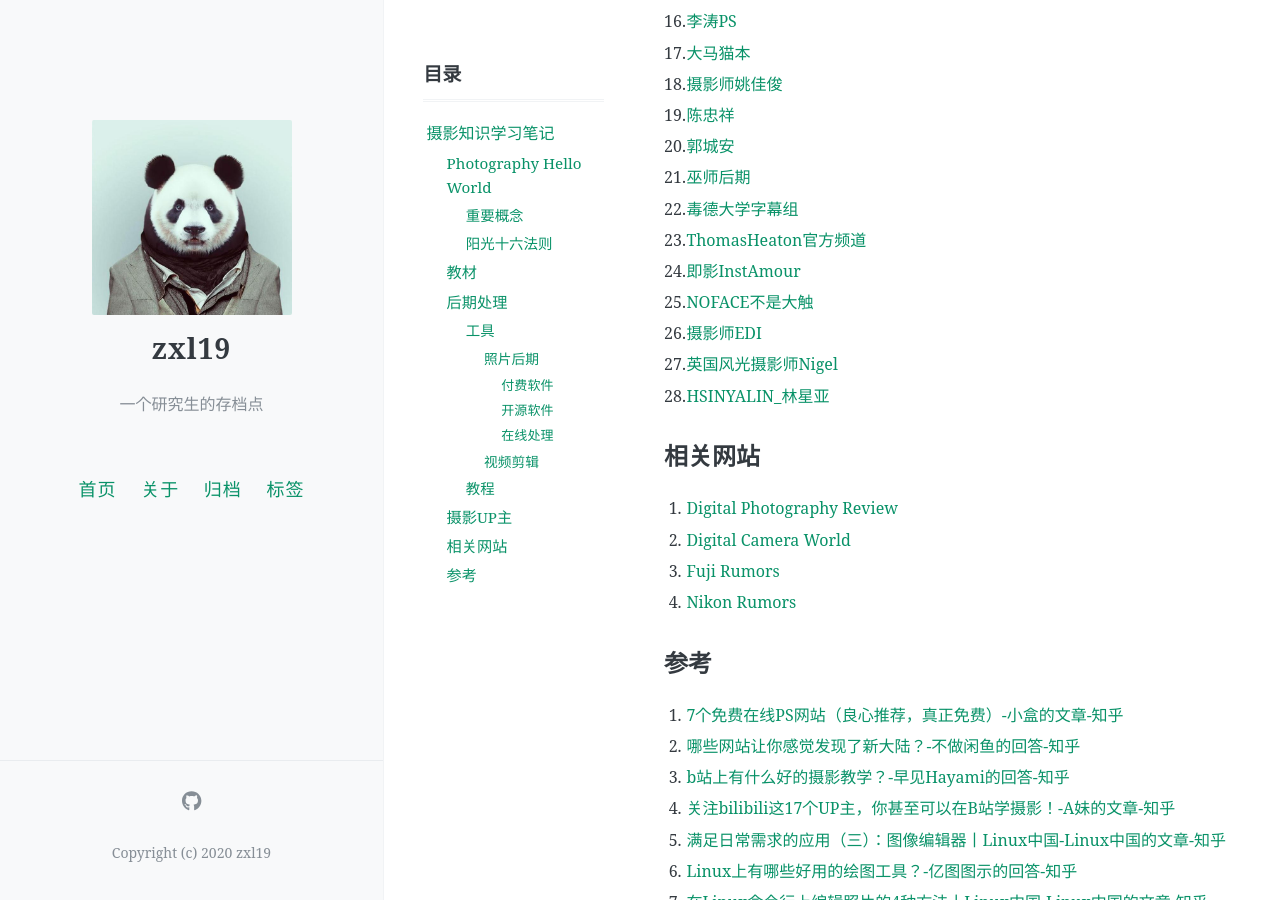
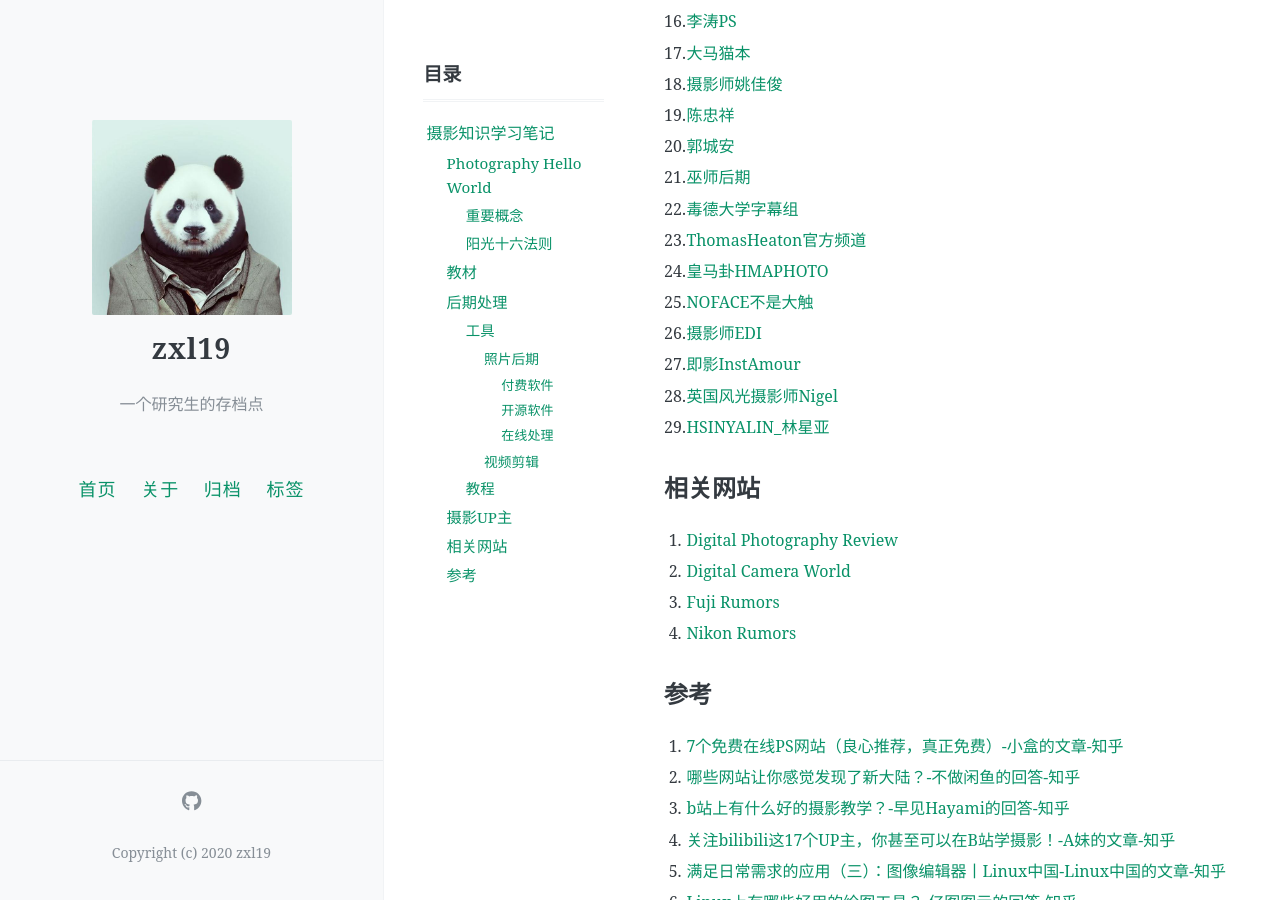
Before and after one commit to zxl19/zxl19.github.io, a Jekyll site: the page built from _posts/2021-08-03-photography-note.md, in a window 1280 px wide and 900 px high, scrolled down 3045 px. Built offline with Jekyll 4.4.1, drawn with Linux system fonts in a browser that asks for light colours; comment, search, counter and statistics services are not loaded.

Commit message:
Update 2021-08-03-photography-note.md

```diff
--- a/_posts/2021-08-03-photography-note.md
+++ b/_posts/2021-08-03-photography-note.md
@@ -126,11 +126,12 @@ pinned: false
 21. [巫师后期](https://space.bilibili.com/105686205)
 22. [毒德大学字幕组](https://space.bilibili.com/8990248)
 23. [ThomasHeaton官方频道](https://space.bilibili.com/1006125507)
-24. [即影InstAmour](https://space.bilibili.com/14118905)
+24. [皇马卦HMAPHOTO](https://space.bilibili.com/16198806)
 25. [NOFACE不是大触](https://space.bilibili.com/4012943)
 26. [摄影师EDI](https://space.bilibili.com/84480709)
-27. [英国风光摄影师Nigel](https://space.bilibili.com/1549051576)
-28. [HSINYALIN_林星亚](https://space.bilibili.com/7695611)
+27. [即影InstAmour](https://space.bilibili.com/14118905)
+28. [英国风光摄影师Nigel](https://space.bilibili.com/1549051576)
+29. [HSINYALIN_林星亚](https://space.bilibili.com/7695611)
 
 ## 相关网站
 
```
